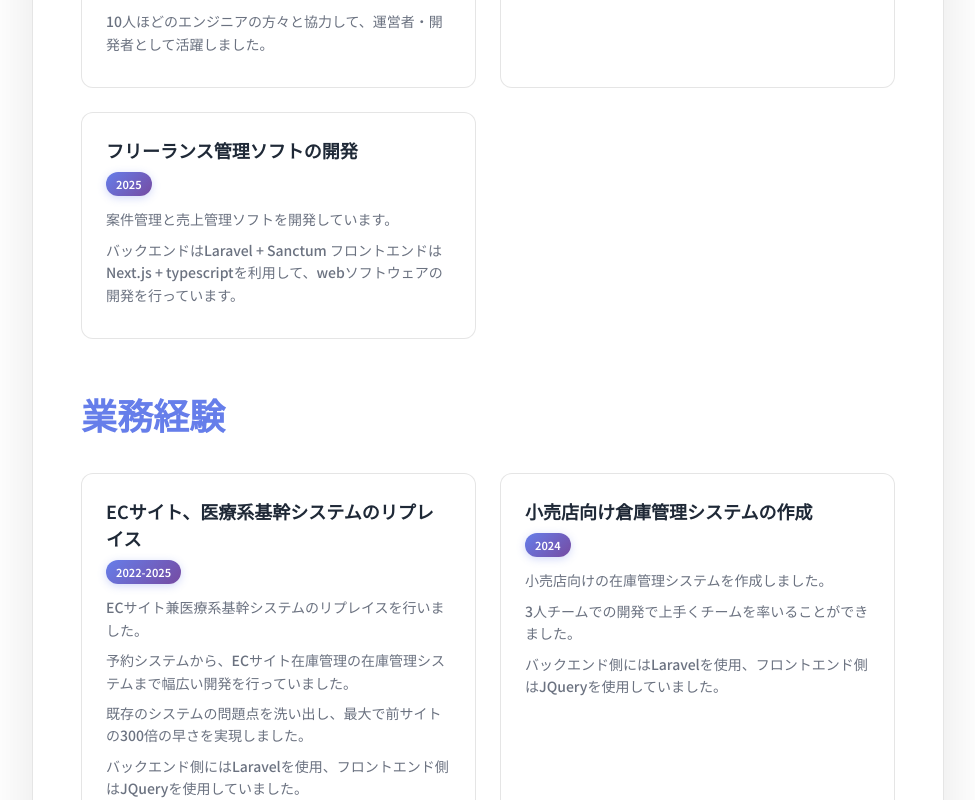
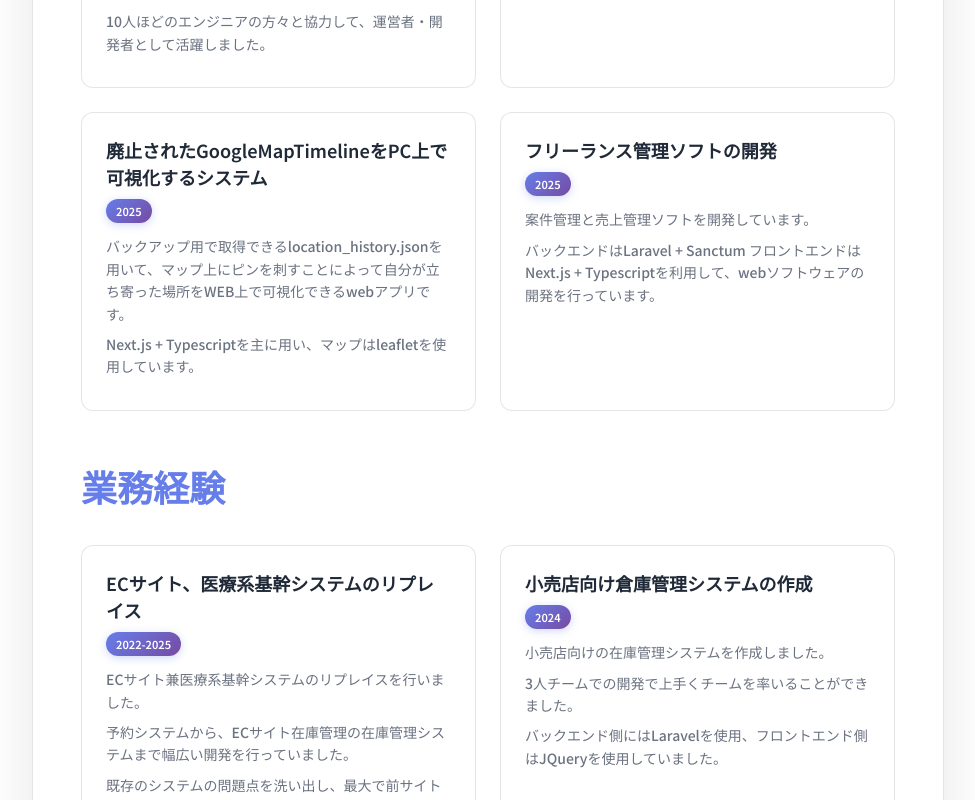
Before and after one commit to OneWalkDev/new-homepage, a Next.js app: page / in a window 1280 px wide. Shown: the part 1900-2700 px from the top of the page, without its empty margins (152-1127 px from the left). Built offline with nearby package versions, Linux system fonts and the light colour scheme.

Commit message:
add google map timeline

```diff
--- a/src/app/page.tsx
+++ b/src/app/page.tsx
@@ -78,6 +78,7 @@ type Experience = {
 
 const repoShowcases: RepoShowcase[] = [
   { owner: "OneWalkDev", name: "myworksystem" , "description": "案件、売上管理システム", "language": "Laravel + Sanctum + Next.js + Typescript"},
+  { owner: "OneWalkDev", name: "googlemap-timeline", "description": "廃止になったGoogleMapTimelineを復活させるシステム", "language": "Next.js + Typescript + leaflet"},
   { owner: "SpaceServerDev", name: "Purin" , description: "NewSpaceServerのメインプラグイン", language: "PHP"},
   { owner: "OneWalkDev", name: "PlayerInfoScoreBoard" , description: "ダウンロード数4500回を超えたPMMPプラグイン", language: "PHP"},
   { owner: "SpaceServerUniverse", name: "UniverseCoreV2", "description": "SpaceServerUniverseのメインプラグイン", language: "Java"},
@@ -140,11 +141,19 @@ const personalProjects: Experience[] = [
     ],
   },
   {
+    title: "廃止されたGoogleMapTimelineをPC上で可視化するシステム",
+    period: "2025",
+    details: [
+      "バックアップ用で取得できるlocation_history.jsonを用いて、マップ上にピンを刺すことによって自分が立ち寄った場所をWEB上で可視化できるwebアプリです。",
+      "Next.js + Typescriptを主に用い、マップはleafletを使用しています。",
+    ],
+  },
+  {
     title: "フリーランス管理ソフトの開発",
     period: "2025",
     details: [
       "案件管理と売上管理ソフトを開発しています。",
-      "バックエンドはLaravel + Sanctum フロントエンドは Next.js + typescriptを利用して、webソフトウェアの開発を行っています。",
+      "バックエンドはLaravel + Sanctum フロントエンドは Next.js + Typescriptを利用して、webソフトウェアの開発を行っています。",
     ],
   },
 ];
```
